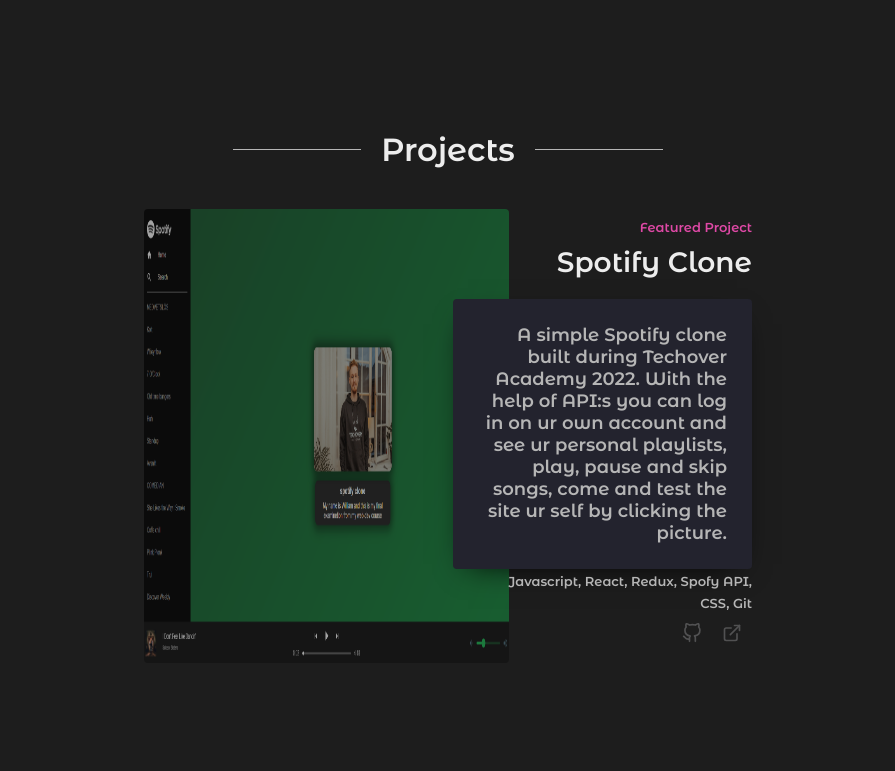
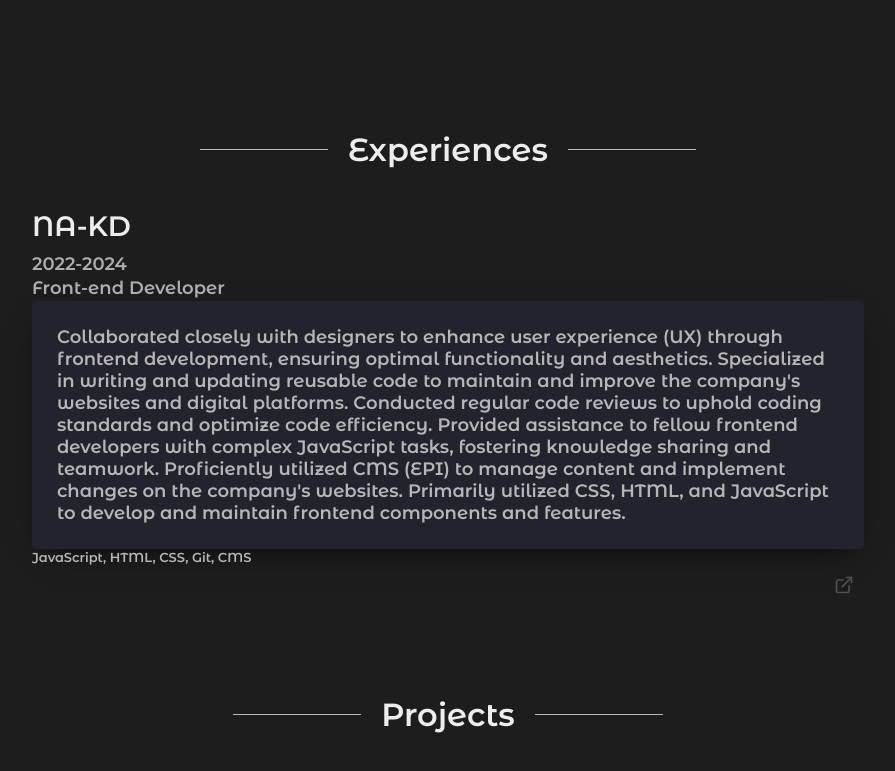
Before and after one commit to WilliamGranath/portfolio-site, a React app: page / in a window 1280 px wide. Shown: the part 1480-2251 px from the top of the page, without its empty margins (192-1087 px from the left). Built offline with nearby package versions, Linux system fonts and the light colour scheme.

Commit message:
Updated Portfolio site

```diff
--- a/public/index.html
+++ b/public/index.html
@@ -24,7 +24,7 @@
       work correctly both with client-side routing and a non-root public URL.
       Learn how to configure a non-root public URL by running `npm run build`.
     -->
-    <title>React App</title>
+    <title>William Granath</title>
   </head>
   <body>
     <noscript>You need to enable JavaScript to run this app.</noscript>
--- a/src/components/Root.js
+++ b/src/components/Root.js
@@ -3,6 +3,7 @@
 import Home from "./screens/home/home";
 import About from "./screens/about/about";
 import Projects from "./screens/projects/projects";
+import Experience from "./screens/experience/experience";
 import Contacts from "./screens/contacts/contacts";
 import Music from "./Audio-player/music";
 import "./styles.css";
@@ -12,6 +13,7 @@
       <Music />
       <Home />
       <About />
+      <Experience />
       <Projects />
       <Contacts />
       <Sidebar />
--- a/src/components/Sidebar/sidebar.js
+++ b/src/components/Sidebar/sidebar.js
@@ -2,6 +2,7 @@
 import "./styles.css";
 import HomeTwoToneIcon from "@mui/icons-material/HomeTwoTone";
 import PermIdentityTwoToneIcon from "@mui/icons-material/PermIdentityTwoTone";
+import DomainTwoToneIcon from "@mui/icons-material/DomainTwoTone";
 import RocketLaunchTwoToneIcon from "@mui/icons-material/RocketLaunchTwoTone";
 import EmailTwoToneIcon from "@mui/icons-material/EmailTwoTone";
 import { useState } from "react";
@@ -51,7 +52,7 @@
               href="#home"
               className="sidebar-icon icon-color theme-icon"
             />
-            <span className="link-text">Home</span>
+            <span className="link-text">Home</span>/
           </a>
         </li>
         <li className="nav-item">
@@ -61,6 +62,15 @@
               className="sidebar-icon icon-color theme-icon"
             />
             <span className="link-text">About</span>
+          </a>
+        </li>{" "}
+        <li className="nav-item">
+          <a href="#experiences" className="nav-link">
+            <DomainTwoToneIcon
+              href="#experiences"
+              className="sidebar-icon icon-color theme-icon"
+            />
+            <span className="link-text">Experiences</span>
           </a>
         </li>
         <li className="nav-item">
--- /dev/null
+++ b/src/components/screens/experience/experience-templet.js
@@ -0,0 +1,78 @@
+import * as React from "react";
+import "./styles.css";
+
+function ExperiencesTemplate({ experience }) {
+  console.log(experience);
+  return (
+    <div id="Experiences" className="screen">
+      <div></div>
+      <ul className="container">
+        <li className="list-item">
+          <div className="experience-content">
+            <div>
+              <h3 className="experience-title">
+                <a
+                  href={experience.link}
+                  rel="noopener noreferrer"
+                  target={"_blank"}
+                >
+                  {experience.title}
+                </a>
+              </h3>{" "}
+              <h4 className="experience-interval">
+                <a
+                  href={experience.link}
+                  rel="noopener noreferrer"
+                  target={"_blank"}
+                >
+                  {experience.interval}
+                </a>
+              </h4>{" "}
+              <h4 className="experience-role">
+                <a
+                  href={experience.link}
+                  rel="noopener noreferrer"
+                  target={"_blank"}
+                >
+                  {experience.role}
+                </a>
+              </h4>{" "}
+              <div className="experience-description">
+                <p>{experience.experienceDesc}</p>
+              </div>
+              <ul className="experience-tech-list">
+                <span>{experience.techList}</span>
+              </ul>
+              <div className="experience-links">
+                <a
+                  href={experience.link}
+                  aria-label="External Link"
+                  rel="noopener noreferrer"
+                  target="_blank"
+                >
+                  <svg
+                    xmlns="http://www.w3.org/2000/svg"
+                    role="img"
+                    viewBox="0 0 24 24"
+                    fill="none"
+                    stroke="currentColor"
+                    strokeWidth="2"
+                    strokeLinecap="round"
+                    strokeLinejoin="round"
+                  >
+                    <title>External Link</title>
+                    <path d="M18 13v6a2 2 0 0 1-2 2H5a2 2 0 0 1-2-2V8a2 2 0 0 1 2-2h6"></path>
+                    <polyline points="15 3 21 3 21 9"></polyline>
+                    <line x1="10" y1="14" x2="21" y2="3"></line>
+                  </svg>
+                </a>
+              </div>
+            </div>
+          </div>
+        </li>
+      </ul>
+    </div>
+  );
+}
+
+export default ExperiencesTemplate;
--- /dev/null
+++ b/src/components/screens/experience/experience.js
@@ -0,0 +1,29 @@
+import React from "react";
+import ExperiencesTemplate from "./experience-templet";
+
+const experienceInfo = [
+  {
+    title: "NA-KD",
+    interval: "2022-2024",
+    role: "Front-end Developer",
+    experienceDesc: `Collaborated closely with designers to enhance user experience (UX) through frontend development, ensuring optimal functionality and aesthetics. Specialized in writing and updating reusable code to maintain and improve the company's websites and digital platforms. Conducted regular code reviews to uphold coding standards and optimize code efficiency. Provided assistance to fellow frontend developers with complex JavaScript tasks, fostering knowledge sharing and teamwork. Proficiently utilized CMS (EPI) to manage content and implement changes on the company's websites. Primarily utilized CSS, HTML, and JavaScript to develop and maintain frontend components and features.`,
+    techList: "JavaScript, HTML, CSS, Git, CMS",
+    link: "https://www.na-kd.com/en",
+  },
+];
+
+function experiences() {
+  const renderexperiences = experienceInfo.map((experience, index) => {
+    return <ExperiencesTemplate key={index} experience={experience} />;
+  });
+  return (
+    <div id="experiences">
+      <h2 className="experience-heading" style={{}}>
+        Experiences
+      </h2>
+      {renderexperiences}
+    </div>
+  );
+}
+
+export default experiences;
--- /dev/null
+++ b/src/components/screens/experience/styles.css
@@ -0,0 +1,232 @@
+#Experiences {
+  width: 100%;
+  display: flex;
+  padding: 0rem 9rem;
+}
+#Experiences ul {
+  list-style: none;
+}
+.experience-heading {
+  display: flex;
+  flex-direction: row;
+  align-items: center;
+  justify-content: center;
+  color: var(--text-secondary);
+  font-size: clamp(26px, 5vw, 32px);
+  margin: 10px 0px 40px;
+  text-align: center;
+}
+.experience-heading:before {
+  content: "";
+  display: block;
+  width: 10vw;
+  height: 1px;
+  margin-right: 20px;
+  background-color: var(--text-primary);
+}
+.experience-heading:after {
+  content: "";
+  display: block;
+  width: 10vw;
+  height: 1px;
+  margin-left: 20px;
+  background-color: var(--text-primary);
+}
+.list-item {
+  position: relative;
+  display: grid;
+  gap: 10px;
+  grid-template-columns: repeat(12, 1fr);
+  -webkit-box-align: center;
+  align-items: center;
+}
+.list-item:not(:last-of-type) {
+  margin-bottom: 100px;
+}
+.list-item:nth-of-type(2n + 1) .experience-content {
+  grid-column: 1 / 13;
+  text-align: left;
+  z-index: 2;
+}
+
+.list-item:first-child {
+  margin-bottom: 80px;
+}
+
+.container {
+  display: flex;
+  flex-direction: column;
+  position: relative;
+  width: 100%;
+  padding: 0rem 12rem;
+}
+.experience-content {
+  position: relative;
+  grid-area: 1 / 1 / -1 / 7;
+  text-align: right;
+}
+.experience-overline {
+  margin: 10px 0px;
+  color: var(--bg-pinkOne);
+  font-size: 13px;
+  font-weight: 400;
+}
+.experience-title {
+  margin: 0px 0px 10px;
+}
+
+.experience-title a {
+  font-size: clamp(24px, 5vw, 28px);
+  margin: 0px 0px 20px;
+  color: var(--text-secondary);
+  text-decoration: none;
+  text-decoration-skip-ink: auto;
+}
+.experience-interval,
+.experience-role {
+  margin: 0px 0px 2px;
+  opacity: 0.7;
+}
+.experience-interval a,
+.experience-role a {
+  font-size: clamp(18px, 5vw, 18px);
+  margin: 0px 0px 20px;
+  color: var(--text-secondary);
+  text-decoration: none;
+  text-decoration-skip-ink: auto;
+}
+.experience-tech-list {
+  font-size: 13px;
+  padding: 0;
+}
+
+.experience-links {
+  display: flex;
+  align-items: center;
+  position: relative;
+  margin-top: 10 px;
+  margin-left: -10 px;
+  color: var(--lightest-slate);
+}
+.list-item:nth-of-type(2n + 1) .experience-links {
+  -webkit-box-pack: end;
+  justify-content: flex-end;
+  margin-left: 0 px;
+  margin-right: -10 px;
+}
+.experience-links a {
+  display: flex;
+
+  justify-content: center;
+
+  align-items: center;
+  padding: 10px;
+}
+.experience-links a svg {
+  width: 20px;
+  height: 20px;
+  color: var(--text-primary-dark);
+}
+.experience-description {
+  box-shadow: 0 10px 30px -15px black;
+  text-align: left;
+  z-index: 2;
+  padding: 25px;
+  border-radius: 4px;
+  background-color: var(--bg-primary);
+  color: var(--text-primary);
+  font-size: 18px;
+}
+.experience-description a {
+  display: inline-block;
+  text-decoration: none;
+  text-decoration-skip-ink: auto;
+  position: relative;
+  transition: var(--transition);
+  color: var(--bg-pinkOne);
+}
+.list-item:nth-of-type(2n + 1) .experience-image {
+  grid-column: 1 / 8;
+}
+
+.img {
+  bottom: 0;
+  left: 0;
+  margin: 0;
+  padding: 0;
+  position: absolute;
+  right: 0;
+  top: 0;
+  width: 60%;
+  height: 100%;
+  max-width: 700px;
+  display: block;
+  border-radius: 4px;
+  transition: 0.5s ease;
+  opacity: 0.6;
+  backface-visibility: hidden;
+}
+.experience-image a {
+  width: 100%;
+  height: 100%;
+}
+.experience-image:hover img {
+  opacity: 1;
+}
+/* Medium screens */
+@media only screen and (max-width: 1024px) {
+  .container {
+    padding: 0;
+  }
+  .experience-description {
+    font-size: 12px;
+  }
+  .experience-tech-list span {
+    font-size: 10px;
+  }
+  .list-item:first-child {
+    margin-bottom: 100px;
+  }
+}
+
+/* Small screens */
+@media only screen and (max-width: 768px) {
+  #experiences {
+    padding: 0 4rem;
+    padding-left: 7rem;
+  }
+  .container {
+    padding: 0;
+  }
+  .experience-heading {
+    padding-left: 4rem;
+  }
+  .experience-description {
+    font-size: 12px;
+    text-align: center;
+    grid-column: 1 / -1;
+  }
+  .list-item:nth-of-type(2n + 1) .experience-content {
+    grid-column: 1 / -1;
+    text-align: right;
+    z-index: 2;
+  }
+  .list-item:first-child {
+    margin-bottom: 0px;
+  }
+  .experience-tech-list span {
+    font-size: 10px;
+  }
+  .img {
+    display: none;
+  }
+}
+
+@media only screen and (max-width: 600px) {
+  #experiences {
+    padding: 0 4rem;
+  }
+  .experience-heading {
+    padding-left: 0rem;
+  }
+}
--- a/src/components/screens/projects/projects.js
+++ b/src/components/screens/projects/projects.js
@@ -7,7 +7,7 @@
     projectDesc: `A simple Spotify clone built during Techover Academy 2022.
                   With the help of API:s you can log in on ur own account and
                   see ur personal playlists, play, pause and skip songs, come and test the site ur self by clicking the picture.`,
-    techList: "Javascript, React, Redux, Spofy API, CSS, Git",
+    techList: "Javascript, React, Redux, Spotify API, CSS, Git",
     image: "./Spotify.png",
     GitLink: "https://github.com/WilliamGranath/Spotify-clone",
     link: "https://spotifyclone-wille.netlify.app",
@@ -15,7 +15,7 @@
   {
     title: "Web Shop",
     projectDesc: `A shop build with Fakestore API toghether with React and Redux. I integrated klarna via Iframe in the checkout, come and test the site ur self by clicking the picture.  `,
-    techList: "Javascript, React, Redux, Spofy API, CSS, Git",
+    techList: "Javascript, React, Redux, Klarna API, CSS, Git",
     image: "./Web-shop.png",
     GitLink: "https://github.com/WilliamGranath/webb-shop",
     link: "https://webshop-wille.netlify.app",
--- a/src/components/screens/projects/styles.css
+++ b/src/components/screens/projects/styles.css
@@ -174,7 +174,11 @@
     margin-bottom: 100px;
   }
 }
-
+@media only screen and (max-width: 1440px) {
+  .container {
+    padding: 0rem 5rem !important ;
+  }
+}
 /* Small screens */
 @media only screen and (max-width: 768px) {
   #Projects {
@@ -184,7 +188,7 @@
   .container {
     padding: 0;
   }
-  .project-heading{
+  .project-heading {
     padding-left: 4rem;
   }
   .project-description {
@@ -212,7 +216,7 @@
   #Projects {
     padding: 0 4rem;
   }
-  .project-heading{
+  .project-heading {
     padding-left: 0rem;
   }
 }
```
Also changed, not shown: 1 other file.
